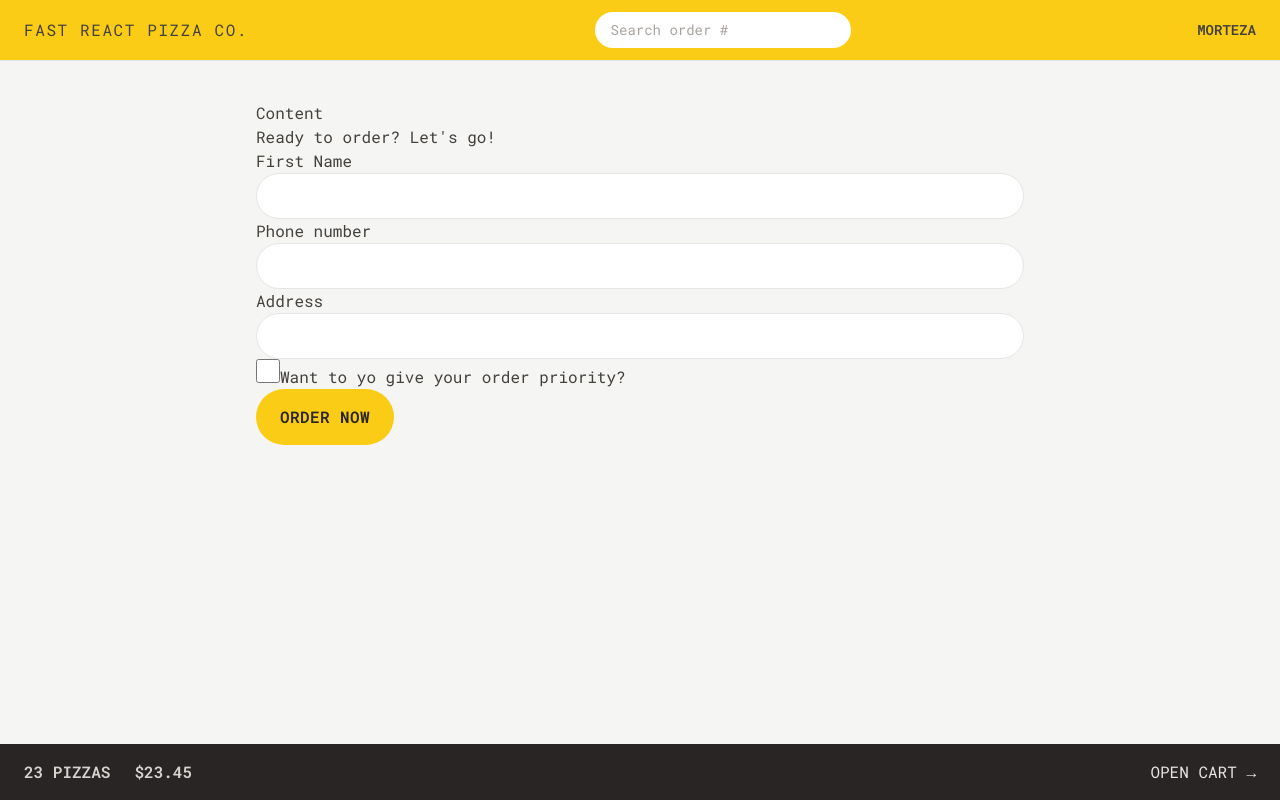
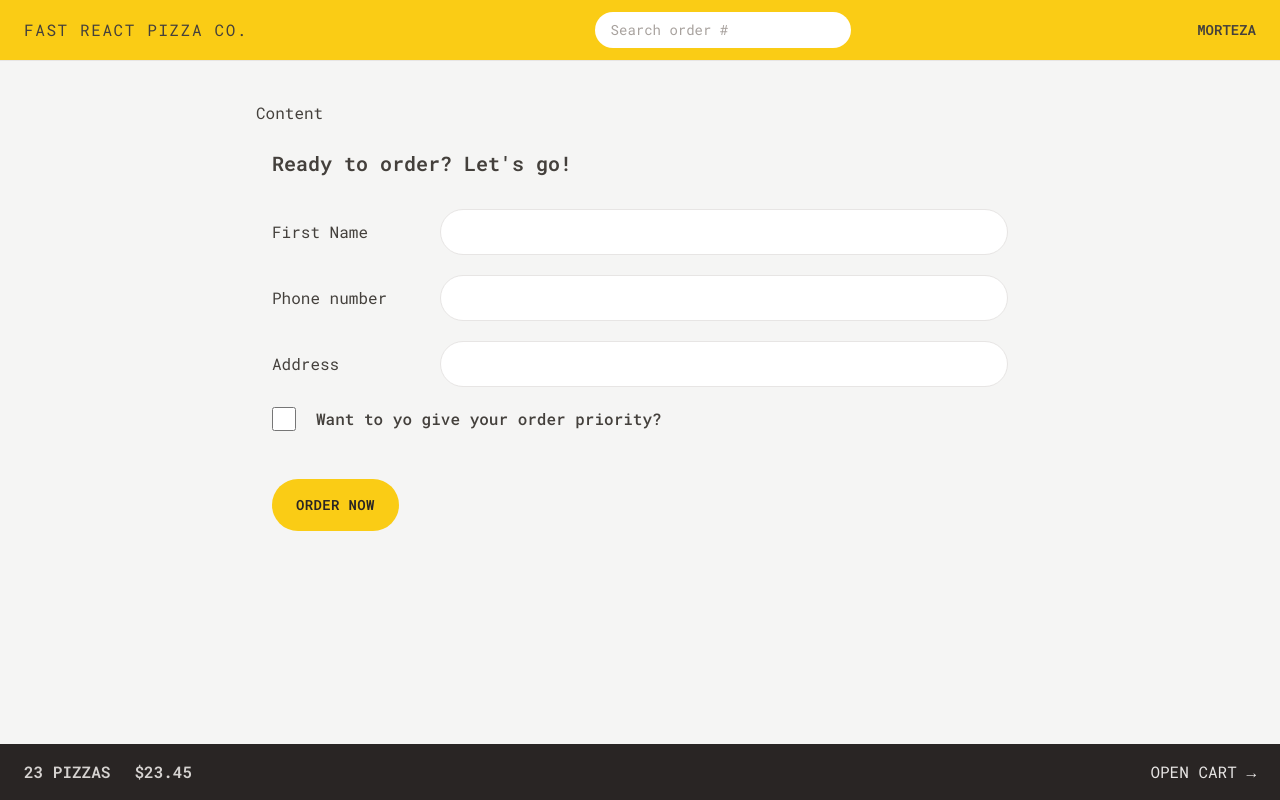
Before and after one commit to mortezamohasseliy/Fast-React-Pizza, a React (Vite) app: page /order/new in a window 1280 px wide. Built offline with nearby package versions, Linux system fonts and the light colour scheme.

Commit message:
style order form pizza application

```diff
--- a/src/features/cart/Cart.jsx
+++ b/src/features/cart/Cart.jsx
@@ -1,6 +1,7 @@
 import { Link } from 'react-router-dom';
 import LinkButton from '../../ui/LinkButton';
 import Button from '../../ui/Button';
+import CartItem from './CartItem';
 
 const fakeCart = [
   {
@@ -33,13 +34,19 @@
     <div>
       <LinkButton to="/menu">&larr; Back to menu</LinkButton>
 
-      <h2>Your cart, %NAME%</h2>
+      <h2 className="mt-7 text-xl font-semibold">Your cart, %NAME%</h2>
 
-      <div>
+      <ul className="mt-3 divide-y divide-stone-200 border-b">
+        {cart.map((item) => (
+          <CartItem item={item} key={item.key} />
+        ))}
+      </ul>
+
+      <div className="mt-6 space-x-2">
         <Button to="/order/new" type="primary">
           Order pizzas
         </Button>
-        <button>Clear cart</button>
+        <Button type="secondary">Clear cart</Button>
       </div>
     </div>
   );
--- a/src/features/cart/CartItem.jsx
+++ b/src/features/cart/CartItem.jsx
@@ -1,13 +1,17 @@
+import Button from '../../ui/Button';
+import { formatCurrency } from '../../utils/helpers';
+
 function CartItem({ item }) {
   const { pizzaId, name, quantity, totalPrice } = item;
 
   return (
-    <li>
-      <p>
+    <li className="py-3 sm:flex sm:items-center sm:justify-between">
+      <p className="mb-1 sm:mb-0">
         {quantity}&times; {name}
       </p>
-      <div>
-        <p>{formatCurrency(totalPrice)}</p>
+      <div className="flex items-center justify-between sm:gap-6">
+        <p className="text-sm font-bold">{formatCurrency(totalPrice)}</p>
+        <Button type="small">Delete</Button>
       </div>
     </li>
   );
--- a/src/features/order/CreateOrder.jsx
+++ b/src/features/order/CreateOrder.jsx
@@ -43,31 +43,40 @@
   const cart = fakeCart;
 
   return (
-    <div>
-      <h2>Ready to order? Let's go!</h2>
+    <div className="px-4 py-6">
+      <h2 className="mb-8 text-xl font-semibold">Ready to order? Let's go!</h2>
 
       <Form method="POST" action="">
-        <div>
-          <label>First Name</label>
-          <input className="input" type="text" name="customer" required />
+        <div className="mb-5 flex flex-col gap-2 sm:flex-row sm:items-center">
+          <label className="sm:basis-40">First Name</label>
+          <input className="input grow" type="text" name="customer" required />
         </div>
 
-        <div>
-          <label>Phone number</label>
-          <div>
-            <input className="input" type="tel" name="phone" required />
-          </div>
-          {formErrors?.phone && <p>{formErrors.phone}</p>}
-        </div>
-
-        <div>
-          <label>Address</label>
-          <div>
-            <input className="input" type="text" name="address" required />
+        <div className="mb-5 flex flex-col gap-2 sm:flex-row sm:items-center">
+          <label className="sm:basis-40">Phone number</label>
+          <div className="grow">
+            <input className="input w-full" type="tel" name="phone" required />
+            {formErrors?.phone && (
+              <p className="mt-2 rounded-full bg-red-100 p-2 text-xs text-red-700">
+                {formErrors.phone}
+              </p>
+            )}
           </div>
         </div>
 
-        <div>
+        <div className="mb-5 flex flex-col gap-2 sm:flex-row sm:items-center">
+          <label className="sm:basis-40">Address</label>
+          <div className="grow">
+            <input
+              className="input w-full"
+              type="text"
+              name="address"
+              required
+            />
+          </div>
+        </div>
+
+        <div className="mb-12 flex items-center gap-5">
           <input
             className="h-6 w-6 accent-yellow-400 focus:outline-none focus:ring focus:ring-yellow-400 focus:ring-offset-2"
             type="checkbox"
@@ -76,7 +85,9 @@
             // value={withPriority}
             // onChange={(e) => setWithPriority(e.target.checked)}
           />
-          <label htmlFor="priority">Want to yo give your order priority?</label>
+          <label htmlFor="priority" className="font-medium">
+            Want to yo give your order priority?
+          </label>
         </div>
 
         <div>
--- a/src/index.css
+++ b/src/index.css
@@ -4,7 +4,7 @@
 
 @layer components {
   .input {
-    @apply w-full rounded-full border border-stone-200 px-4 py-2 text-sm transition-all duration-300 placeholder:text-stone-200 focus:outline-none focus:ring focus:ring-yellow-400 md:px-6 md:py-3;
+    @apply rounded-full border border-stone-200 px-4 py-2 text-sm transition-all duration-300 placeholder:text-stone-200 focus:outline-none focus:ring focus:ring-yellow-400 md:px-6 md:py-3;
   }
   /* https://dev.to/afif/i-made-100-css-loaders-for-your-next-project-4eje */
   .loader {
--- a/src/ui/Button.jsx
+++ b/src/ui/Button.jsx
@@ -2,11 +2,13 @@
 
 function Button({ children, disabled, to, type }) {
   const base =
-    'focus inline-block rounded-full bg-yellow-400  font-semibold uppercase tracking-wide text-stone-800 transition-colors duration-300 hover:bg-yellow-300 focus:bg-yellow-300 focus:outline-none focus:ring focus:ring-yellow-300 focus:ring-offset-2 disabled:cursor-not-allowed';
+    'focus text-sm inline-block rounded-full bg-yellow-400  font-semibold uppercase tracking-wide text-stone-800 transition-colors duration-300 hover:bg-yellow-300 focus:bg-yellow-300 focus:outline-none focus:ring focus:ring-yellow-300 focus:ring-offset-2 disabled:cursor-not-allowed';
 
   const styles = {
     primary: base + ' px-4 py-3 md:px-6 md:py-4',
     small: base + ' px-4 py-2 md:px-5 md:py-2.5 text-xs',
+    secondary:
+      'focus text-sm inline-block md:px-6 md:py-3.5 px-4 py-2.5 rounded-full border-2 border-stone-300 font-semibold uppercase tracking-wide text-stone-400 transition-colors duration-300 hover:bg-stone-300 hover:text-stone-800 focus:bg-stone-300 focus:outline-none focus:ring focus:ring-stone-200 focus:ring-offset-2 disabled:cursor-not-allowed',
   };
 
   if (to)
```
Also changed, not shown: index.html (+6 -2 lines).
